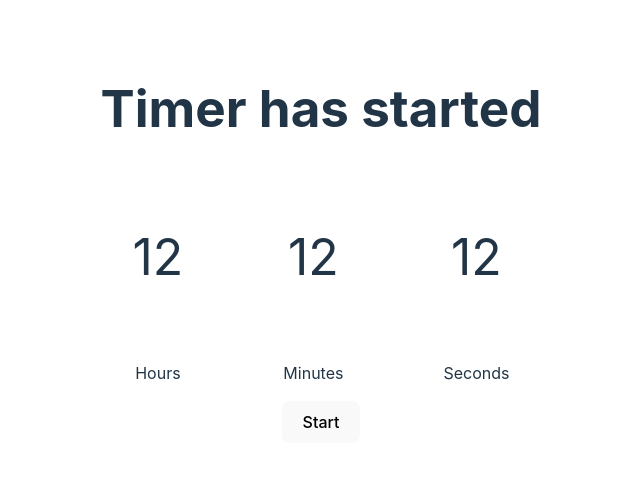
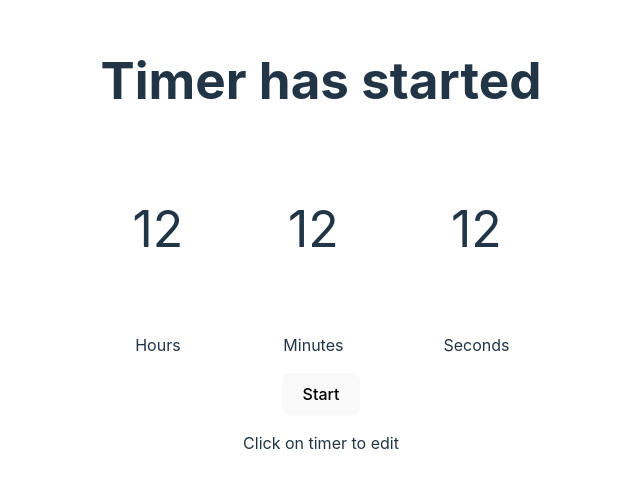
Before and after one commit to Atan-Mehdi/timer-app, a React (Vite) app: page / in a window 1280 px wide. Shown: the part 156-644 px from the top of the page, without its empty margins (319-959 px from the left). Built offline with nearby package versions, Linux system fonts and the light colour scheme.

Commit message:
add message

```diff
--- a/src/components/StartTimer.jsx
+++ b/src/components/StartTimer.jsx
@@ -136,9 +136,11 @@ export default function StartTimer({ hr, min, sec }) {
                     </div>
                     {startTimer && <div>
                         <button onClick={start}>Start</button>
+                        <p>Click on timer to edit</p>
                     </div>}
                     {!startTimer && <div>
                         <button onClick={stopTimer}>Stop</button>
+                        <p>Click on timer to edit</p>
                     </div>}
                 </div>}
 
```
